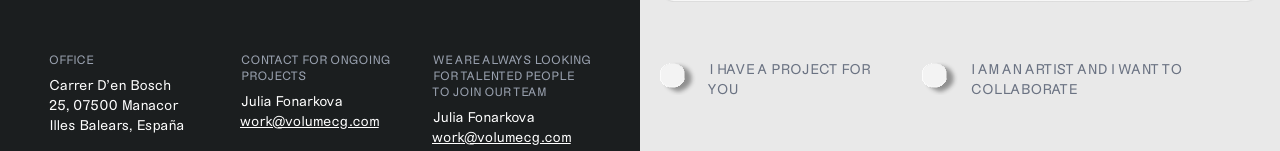
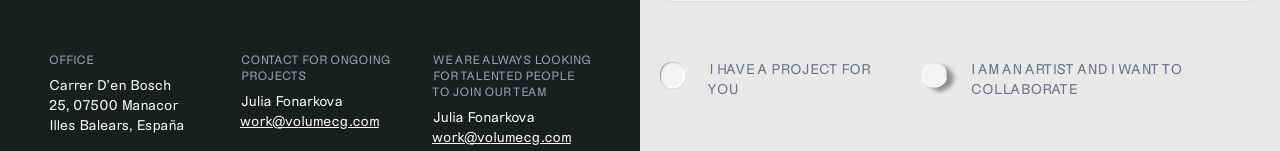
Before and after one commit to annnouuko/new_site, a Next.js app: page /contacts in a window 1280 px wide. Shown: the part 642-793 px from the top of the page. Built offline with nearby package versions, Linux system fonts and the light colour scheme.

Commit message:
описание изменений

```diff
--- a/src/app/components/Form.js
+++ b/src/app/components/Form.js
@@ -88,7 +88,7 @@ export default function Form() {
             className="flex items-center gap-3 cursor-pointer select-none transition-colors"
           >
             <img
-              src={selected === "project" ? "/img/agree 2.svg" : "/img/agree.svg"}
+              src={selected === "project" ? "/img/agree.png" : "/img/disagree.png"}
               alt="agree1"
               className="w-8 h-8 md:w-9 md:h-9"
             />
```
Also changed, not shown: public/img/agree.png (added), public/img/disagree.png (added).
